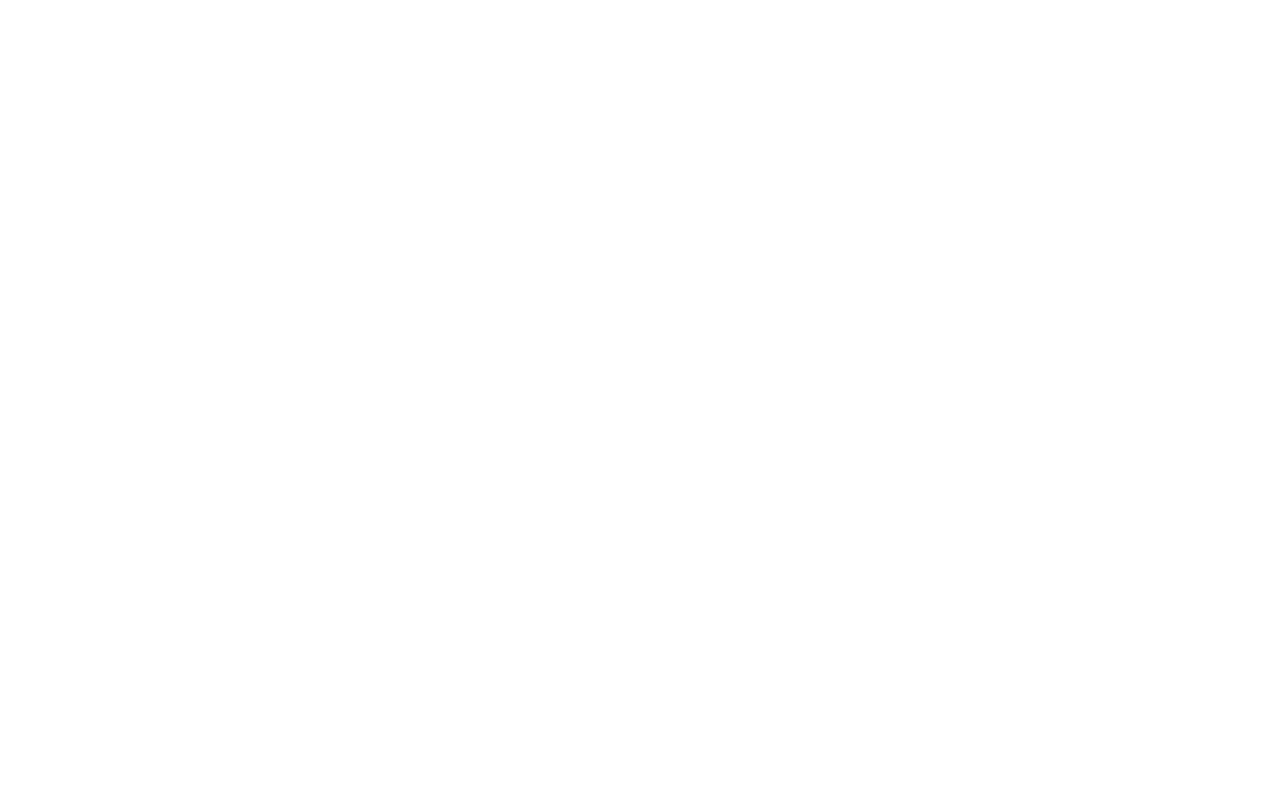
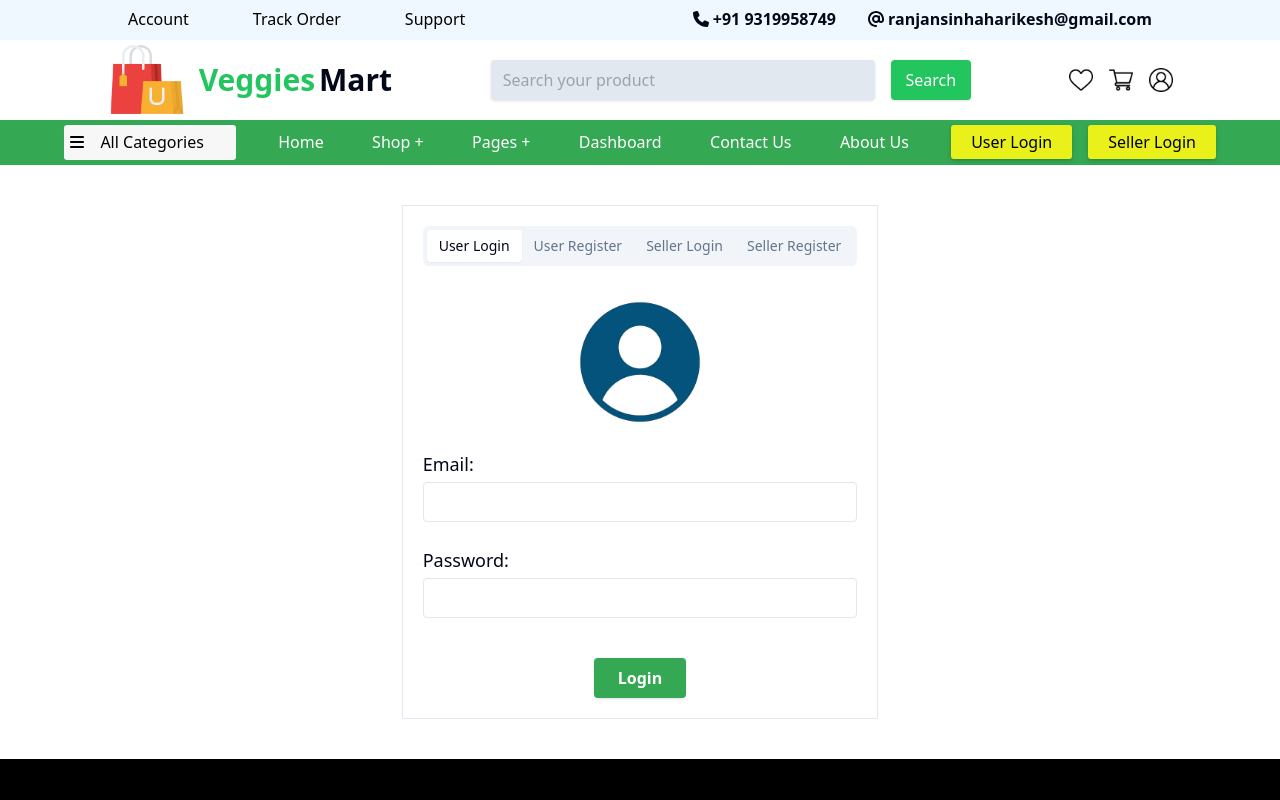
Before and after one commit to Harikesh-14/veggies-mart-frontend, a React (Vite) app: page /authenticate in a window 1280 px wide. Before the commit this address had no page. Shown: the top 800 px of the page. Built offline with nearby package versions, Linux system fonts and the light colour scheme.

Commit message:
Started with the Login Register Page

```diff
--- a/package.json
+++ b/package.json
@@ -17,6 +17,7 @@
     "@radix-ui/react-menubar": "^1.0.4",
     "@radix-ui/react-navigation-menu": "^1.1.4",
     "@radix-ui/react-slot": "^1.0.2",
+    "@radix-ui/react-tabs": "^1.0.4",
     "class-variance-authority": "^0.7.0",
     "clsx": "^2.1.0",
     "dotenv": "^16.4.5",
--- a/src/App.jsx
+++ b/src/App.jsx
@@ -1,9 +1,8 @@
-import { Button } from './components/ui/button'
 import './App.css'
-import TopHeader from './components/containers/TopHeader/TopHeader'
 import { Route, Routes } from 'react-router-dom'
 import Layout from './Layout'
 import HomePage from './components/pages/HomePage'
+import LoginRegister from './components/pages/LoginRegister'
 
 function App() {
 
@@ -12,6 +11,7 @@
       <Routes>
         <Route path='/' element={<Layout />}>
           <Route index element={<HomePage />} />
+          <Route path='/authenticate' element={<LoginRegister />} />
         </Route>
       </Routes>
     </>
--- /dev/null
+++ b/src/DataList/StatesUT.json
@@ -0,0 +1,182 @@
+[
+    {
+        "id": 0,
+        "name": "Select State",
+        "value": "select_state"
+    },
+    {
+        "id": 1,
+        "name": "Andhra Pradesh",
+        "value": "andhra_pradesh"
+    },
+    {
+        "id": 2,
+        "name": "Arunachal Pradesh",
+        "value": "arunachal_pradesh"
+    },
+    {
+        "id": 3,
+        "name": "Assam",
+        "value": "assam"
+    },
+    {
+        "id": 4,
+        "name": "Bihar",
+        "value": "bihar"
+    },
+    {
+        "id": 5,
+        "name": "Chhattisgarh",
+        "value": "chhattisgarh"
+    },
+    {
+        "id": 6,
+        "name": "Goa",
+        "value": "goa"
+    },
+    {
+        "id": 7,
+        "name": "Gujarat",
+        "value": "gujarat"
+    },
+    {
+        "id": 8,
+        "name": "Haryana",
+        "value": "haryana"
+    },
+    {
+        "id": 9,
+        "name": "Himachal Pradesh",
+        "value": "himachal_pradesh"
+    },
+    {
+        "id": 10,
+        "name": "Jharkhand",
+        "value": "jharkhand"
+    },
+    {
+        "id": 11,
+        "name": "Karnataka",
+        "value": "karnataka"
+    },
+    {
+        "id": 12,
+        "name": "Kerala",
+        "value": "kerala"
+    },
+    {
+        "id": 13,
+        "name": "Madhya Pradesh",
+        "value": "madhya_pradesh"
+    },
+    {
+        "id": 14,
+        "name": "Maharashtra",
+        "value": "maharashtra"
+    },
+    {
+        "id": 15,
+        "name": "Manipur",
+        "value": "manipur"
+    },
+    {
+        "id": 16,
+        "name": "Meghalaya",
+        "value": "meghalaya"
+    },
+    {
+        "id": 17,
+        "name": "Mizoram",
+        "value": "mizoram"
+    },
+    {
+        "id": 18,
+        "name": "Nagaland",
+        "value": "nagaland"
+    },
+    {
+        "id": 19,
+        "name": "Odisha",
+        "value": "odisha"
+    },
+    {
+        "id": 20,
+        "name": "Punjab",
+        "value": "punjab"
+    },
+    {
+        "id": 21,
+        "name": "Rajasthan",
+        "value": "rajasthan"
+    },
+    {
+        "id": 22,
+        "name": "Sikkim",
+        "value": "sikkim"
+    },
+    {
+        "id": 23,
+        "name": "Tamil Nadu",
+        "value": "tamil_nadu"
+    },
+    {
+        "id": 24,
+        "name": "Telangana",
+        "value": "telangana"
+    },
+    {
+        "id": 25,
+        "name": "Tripura",
+        "value": "tripura"
+    },
+    {
+        "id": 26,
+        "name": "Uttar Pradesh",
+        "value": "uttar_pradesh"
+    },
+    {
+        "id": 27,
+        "name": "Uttarakhand",
+        "value": "uttarakhand"
+    },
+    {
+        "id": 28,
+        "name": "West Bengal",
+        "value": "west_bengal"
+    },
+    {
+        "id": 29,
+        "name": "Andaman and Nicobar Islands",
+        "value": "andaman_and_nicobar_islands"
+    },
+    {
+        "id": 30,
+        "name": "Chandigarh",
+        "value": "chandigarh"
+    },
+    {
+        "id": 31,
+        "name": "Dadra and Nagar Haveli",
+        "value": "dadra_and_nagar_haveli"
+    },
+    {
+        "id": 32,
+        "name": "Daman and Diu",
+        "value": "daman_and_diu"
+    },
+    {
+        "id": 33,
+        "name": "Lakshadweep",
+        "value": "lakshadweep"
+    },
+    {
+        "id": 34,
+        "name": "Delhi",
+        "value": "delhi"
+    },
+    {
+        "id": 35,
+        "name": "Puducherry",
+        "value": "puducherry"
+    }
+]
--- a/src/Layout.jsx
+++ b/src/Layout.jsx
@@ -12,7 +12,7 @@
       <Header />
       <Navbar />
       <Outlet />
-      {/* <Footer /> */}
+      <Footer />
     </main>
   );
 }
--- a/src/components/containers/Navbar/Navbar.jsx
+++ b/src/components/containers/Navbar/Navbar.jsx
@@ -76,8 +76,8 @@
         </div>
 
         <div className="flex flex-row gap-4">
-          <Link className="buttons">User Login</Link>
-          <Link className="buttons">Seller Login</Link>
+          <Link to={'/authenticate'} className="buttons">User Login</Link>
+          <Link to={'/authenticate'} className="buttons">Seller Login</Link>
         </div>
       </div>
     </div>
--- a/src/components/pages/HomePage.jsx
+++ b/src/components/pages/HomePage.jsx
@@ -22,7 +22,6 @@
       <TopSellingProducts />
       <TwoCard />
       <GetCoupons />
-      <Footer />
     </>
   )
 }
--- /dev/null
+++ b/src/components/pages/LoginRegister.jsx
@@ -0,0 +1,86 @@
+import React from 'react'
+import {
+  Tabs,
+  TabsContent,
+  TabsList,
+  TabsTrigger,
+} from "@/components/ui/tabs"
+
+import StatesUT from '../../DataList/StatesUT.json'
+
+function LoginRegister() {
+  return (
+    <form className='w-full flex justify-center items-center p-10'>
+      <Tabs defaultValue='userLogin' className='border flex flex-col justify-normal items-center p-5'>
+        <TabsList className="py-4">
+          <TabsTrigger value="userLogin">User Login</TabsTrigger>
+          <TabsTrigger value="userRegister">User Register</TabsTrigger>
+          <TabsTrigger value="sellerLogin">Seller Login</TabsTrigger>
+          <TabsTrigger value="sellerRegister">Seller Register</TabsTrigger>
+        </TabsList>
+        <TabsContent value="userLogin" className="w-full">
+          <div className='w-full flex justify-center items-center'>
+            <img src="../../../../loginAvatar.webp" alt="Login Avatar" className='w-[8rem] pt-6' />
+          </div>
+          <div className='w-full flex flex-col gap-1 pt-6'>
+            <label htmlFor="email" className='text-lg'>Email:</label>
+            <input type="email" id="email" className='border h-10 px-2 font-semibold tracking-wider rounded' />
+          </div>
+          <div className='w-full flex flex-col gap-1 pt-6'>
+            <label htmlFor="password" className='text-lg'>Password:</label>
+            <input type="password" id="password" className='border h-10 px-2 font-semibold tracking-wider rounded' />
+          </div>
+          <div className='w-full flex justify-center items-center pt-10'>
+            <button type="submit" className='bg-[#35A853] py-2 px-6 font-semibold rounded shadow text-white hover:bg-[#20a343] transition-all duration-75 hover:translate-y-0.5'>Login</button>
+          </div>
+        </TabsContent>
+        <TabsContent value="userRegister" className="w-full">
+          <div className='w-full flex justify-center items-center'>
+            <img src="../../../../loginAvatar.webp" alt="Register Avatar" className='w-[8rem] pt-6' />
+          </div>
+          <div className='w-full flex flex-col gap-1 pt-6'>
+            <label htmlFor="email" className='text-lg'>First Name</label>
+            <input type="text" id="firstName" className='border h-10 px-2 font-semibold tracking-wider rounded' />
+          </div>
+          <div className='w-full flex flex-col gap-1 pt-6'>
+            <label htmlFor="email" className='text-lg'>Last Name</label>
+            <input type="text" id="lastName" className='border h-10 px-2 font-semibold tracking-wider rounded' />
+          </div>
+          <div className='w-full flex flex-col gap-1 pt-6'>
+            <label htmlFor="email" className='text-lg'>Email:</label>
+            <input type="email" id="email" className='border h-10 px-2 font-semibold tracking-wider rounded' />
+          </div>
+          <div className='w-full flex flex-col gap-1 pt-6'>
+            <label htmlFor="phoneNumber" className='text-lg'>Phone Number:</label>
+            <input type="number" id="phoneNumber" className='border h-10 px-2 font-semibold tracking-wider rounded' />
+          </div>
+          <div className='w-full flex flex-row gap-4 items-center pt-6'>
+            <label htmlFor='location' className='text-lg'>State & UT:</label>
+            <select name="location" id="location" className='border h-10 px-2 font-semibold tracking-wider rounded'>
+              {
+                StatesUT.map((state) => {
+                  return (
+                    <option key={state.id} value={state.value}>{state.name}</option>
+                  )
+                })
+              }
+            </select>
+          </div>
+          <div className='w-full flex flex-col gap-1 pt-6'>
+            <label htmlFor="password" className='text-lg'>Password:</label>
+            <input type="password" id="password" className='border h-10 px-2 font-semibold tracking-wider rounded' />
+          </div>
+          <div className='w-full flex flex-row items-center gap-2 pt-6'>
+            <input type="checkbox" id="terms" className='h-5 w-5' />
+            <label htmlFor="terms" className='text-lg'>I agree to the terms and conditions</label>
+          </div>
+          <div className='w-full flex justify-center items-center pt-10'>
+            <button type="submit" className='bg-[#35A853] py-2 px-6 font-semibold rounded shadow text-white hover:bg-[#20a343] transition-all duration-75 hover:translate-y-0.5'>Register</button>
+          </div>
+        </TabsContent>
+      </Tabs>
+    </form>
+  )
+}
+
+export default LoginRegister
--- /dev/null
+++ b/src/components/ui/tabs.jsx
@@ -0,0 +1,43 @@
+"use client"
+
+import * as React from "react"
+import * as TabsPrimitive from "@radix-ui/react-tabs"
+
+import { cn } from "@/lib/utils"
+
+const Tabs = TabsPrimitive.Root
+
+const TabsList = React.forwardRef(({ className, ...props }, ref) => (
+  <TabsPrimitive.List
+    ref={ref}
+    className={cn(
+      "inline-flex h-10 items-center justify-center rounded-md bg-muted p-1 text-muted-foreground",
+      className
+    )}
+    {...props} />
+))
+TabsList.displayName = TabsPrimitive.List.displayName
+
+const TabsTrigger = React.forwardRef(({ className, ...props }, ref) => (
+  <TabsPrimitive.Trigger
+    ref={ref}
+    className={cn(
+      "inline-flex items-center justify-center whitespace-nowrap rounded-sm px-3 py-1.5 text-sm font-medium ring-offset-background transition-all focus-visible:outline-none focus-visible:ring-2 focus-visible:ring-ring focus-visible:ring-offset-2 disabled:pointer-events-none disabled:opacity-50 data-[state=active]:bg-background data-[state=active]:text-foreground data-[state=active]:shadow-sm",
+      className
+    )}
+    {...props} />
+))
+TabsTrigger.displayName = TabsPrimitive.Trigger.displayName
+
+const TabsContent = React.forwardRef(({ className, ...props }, ref) => (
+  <TabsPrimitive.Content
+    ref={ref}
+    className={cn(
+      "mt-2 ring-offset-background focus-visible:outline-none focus-visible:ring-2 focus-visible:ring-ring focus-visible:ring-offset-2",
+      className
+    )}
+    {...props} />
+))
+TabsContent.displayName = TabsPrimitive.Content.displayName
+
+export { Tabs, TabsList, TabsTrigger, TabsContent }
--- a/src/index.css
+++ b/src/index.css
@@ -77,6 +77,15 @@
   }
 }
 
+@layer base {
+  input[type="number"]::-webkit-inner-spin-button,
+  input[type="number"]::-webkit-outer-spin-button {
+    -webkit-appearance: none;
+    margin: 0;
+  }
+}
+
+
 * {
   box-sizing: border-box;
 }
```
Also changed, not shown: public/loginAvatar.webp (added), 1 other file (tests, documents, lock files or other folders).
